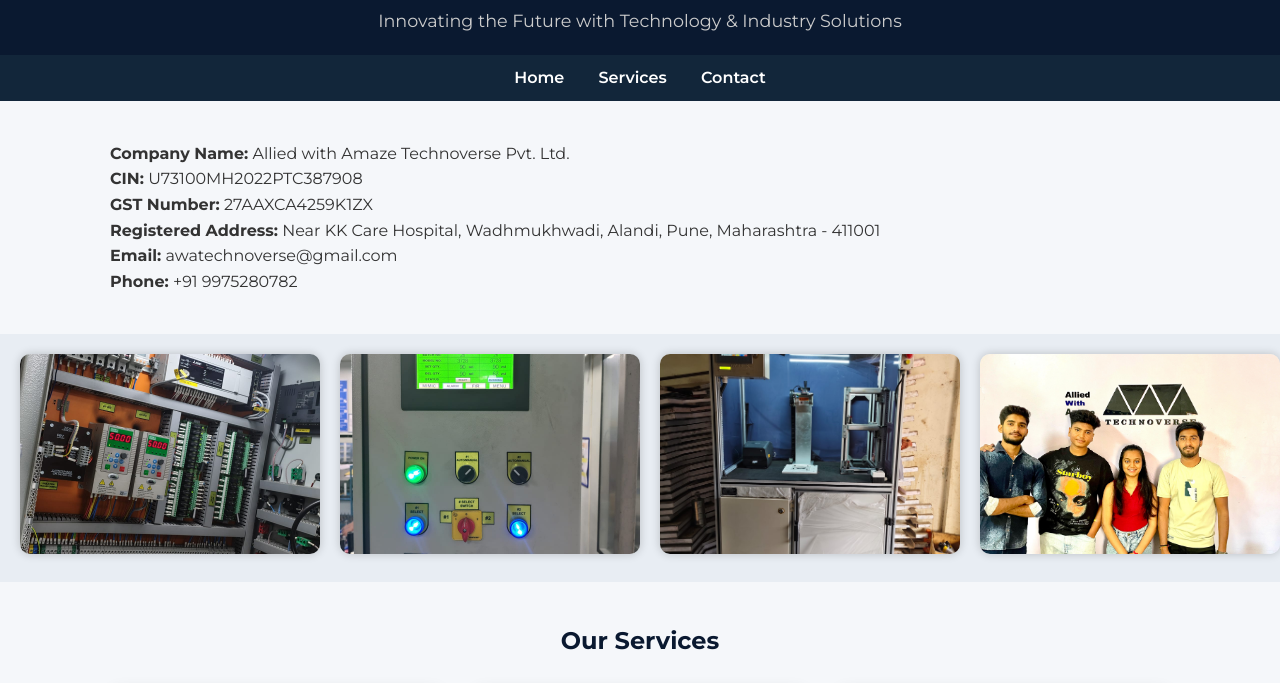
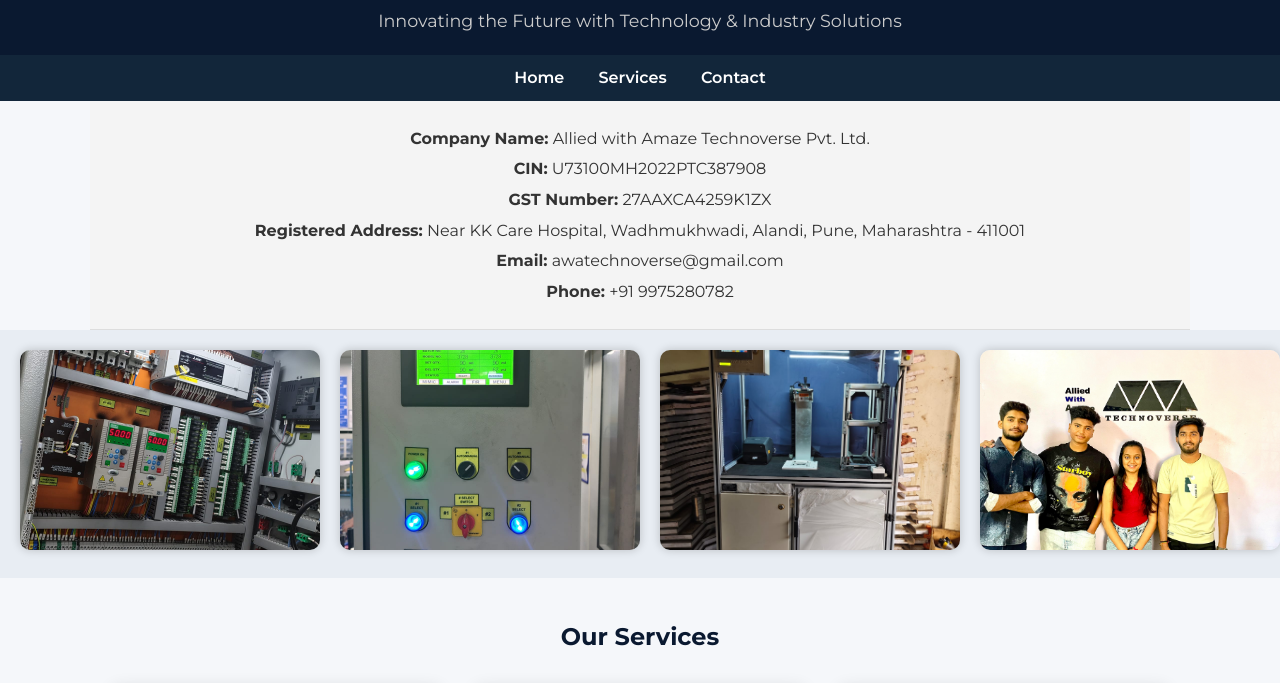
Before and after one commit to alimurtuza1222/AWA, a plain HTML site: page index.html in a window 1280 px wide. Shown: the part 87-770 px from the top of the page. Drawn offline with Linux system fonts and the light colour scheme.

Commit message:
Update style.css

```diff
--- a/style.css
+++ b/style.css
@@ -133,3 +133,15 @@
     background: #888;
     border-radius: 4px;
   }
+  .company-info {
+    background-color: #f4f4f4;
+    padding: 20px;
+    text-align: center;
+    border-bottom: 1px solid #ddd;
+  }
+
+  .info-box p {
+    margin: 5px 0;
+    font-size: 16px;
+    color: #333;
+  }
```
